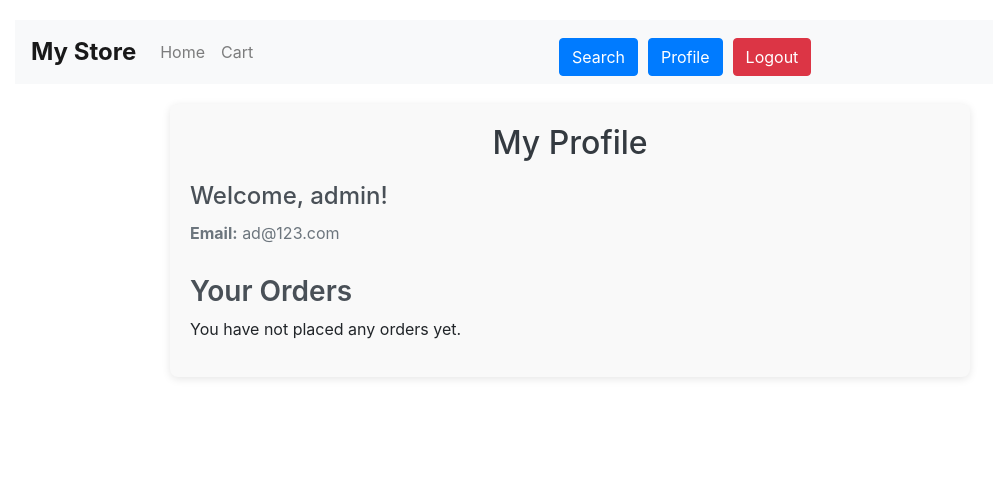
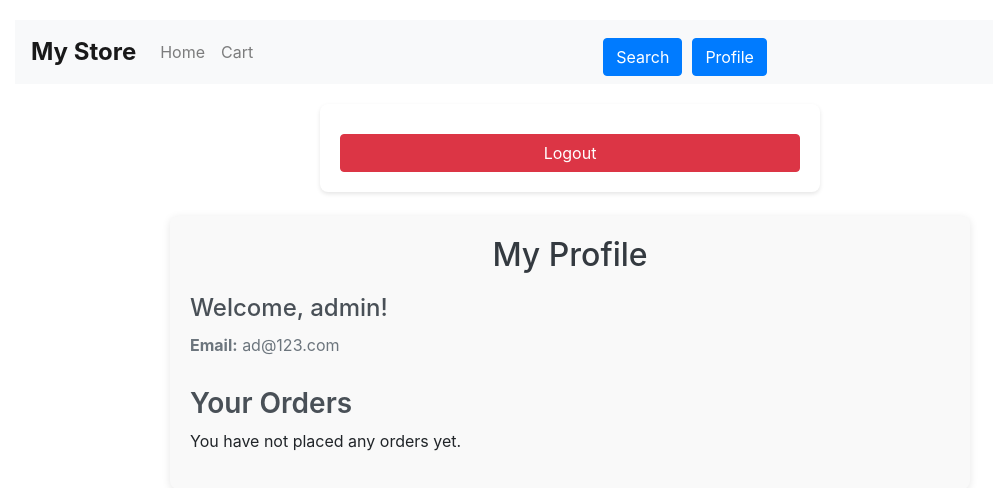
Before and after one commit to lekiet1214/IE221.P11, a Django app: page /profile in a window 1280 px wide. Shown: the top 488 px of the page, without its empty margins (70-1063 px from the left). Run offline with Django 5.2, Linux system fonts and the light colour scheme; a user stored in the database is signed in; data comes from the database, SQL or seed files in the repository; both versions use the stored data as it was after the commit; some libraries are stand-ins or nearby versions.

Commit message:
style change

```diff
--- a/templates/store/base.html
+++ b/templates/store/base.html
@@ -29,6 +29,15 @@
         .navbar {
             margin-bottom: 20px;
         }
+
+        /* Fix for form styling */
+        .navbar .logout-form {
+            display: inline-block;
+        }
+
+        .navbar .logout-form button {
+            margin-left: 10px;
+        }
     </style>
 </head>
 <body>
@@ -55,9 +64,7 @@
                     <li class="nav-item">
                         <a class="btn btn-primary text-white" href="{% url 'profile' %}">Profile</a>
                     </li>
-                    <li class="nav-item">
-                        <a class="btn btn-danger text-white" href="{% url 'logout' %}">Logout</a>
-                    </li>
+
                 {% else %}
                     <li class="nav-item">
                         <a class="btn btn-primary text-white" href="{% url 'login' %}">Login</a>
--- a/templates/store/profile.html
+++ b/templates/store/profile.html
@@ -1,6 +1,12 @@
 {% extends "store/base.html" %}
 
 {% block content %}
+    <div class="text-center mb-4">
+        <form method="POST" action="{% url 'logout' %}">
+            {% csrf_token %}
+            <button type="submit" class="btn btn-danger text-white">Logout</button>
+        </form>
+    </div>
     <div class="profile-container">
         <h1 class="profile-title text-center">My Profile</h1>
 
```
Also changed, not shown: db.sqlite3. Lines whose indentation alone changed are shown as unchanged.
